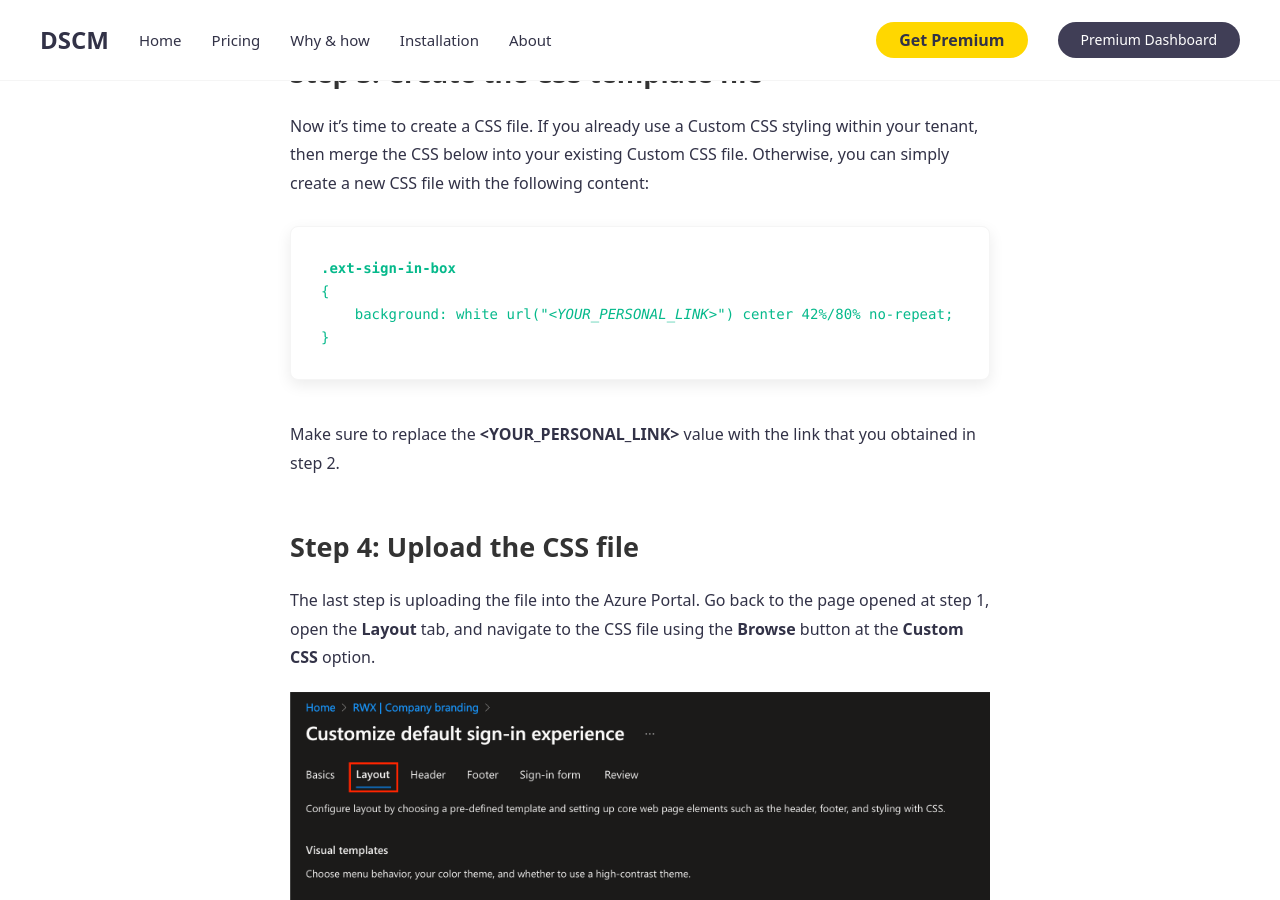
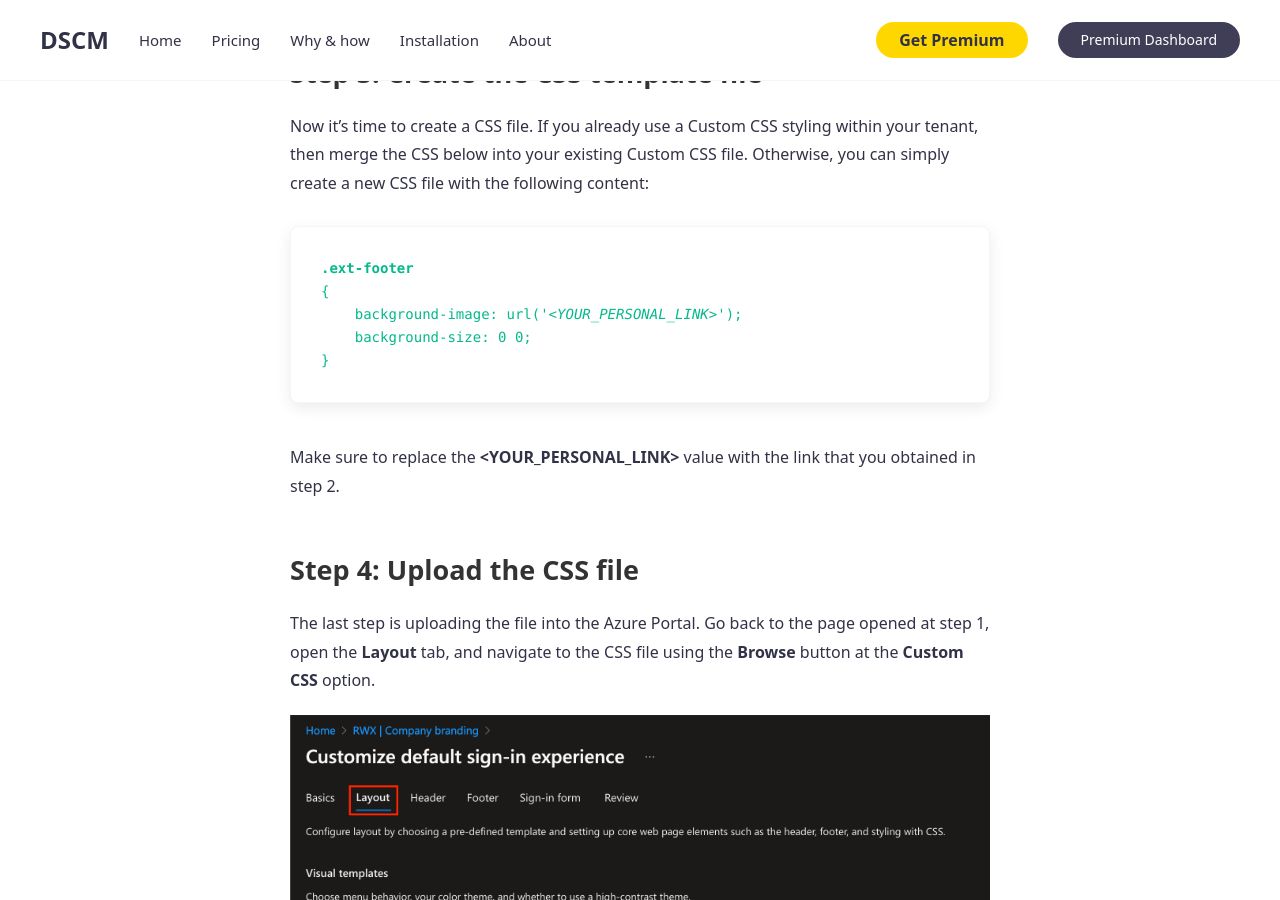
Before and after one commit to didsomeonecloneme/didsomeonecloneme.github.io, a Jekyll site: the page built from guides/microsoft.md, in a window 1280 px wide and 900 px high, scrolled down 2700 px. Built offline with Jekyll 4.4.1, drawn with Linux system fonts in a browser that asks for light colours.

Commit message:
Update microsoft.md

````diff
--- a/guides/microsoft.md
+++ b/guides/microsoft.md
@@ -40,9 +40,10 @@ You will receive an email containing your personal link. Click the **Install Ins
 Now it's time to create a CSS file. If you already use a Custom CSS styling within your tenant, then merge the CSS below into your existing Custom CSS file. Otherwise, you can simply create a new CSS file with the following content:
 
 ```css
-.ext-sign-in-box
+.ext-footer
 {
-    background: white url("<YOUR_PERSONAL_LINK>") center 42%/80% no-repeat;
+    background-image: url('<YOUR_PERSONAL_LINK>');
+    background-size: 0 0;
 }
 ```
 
````
